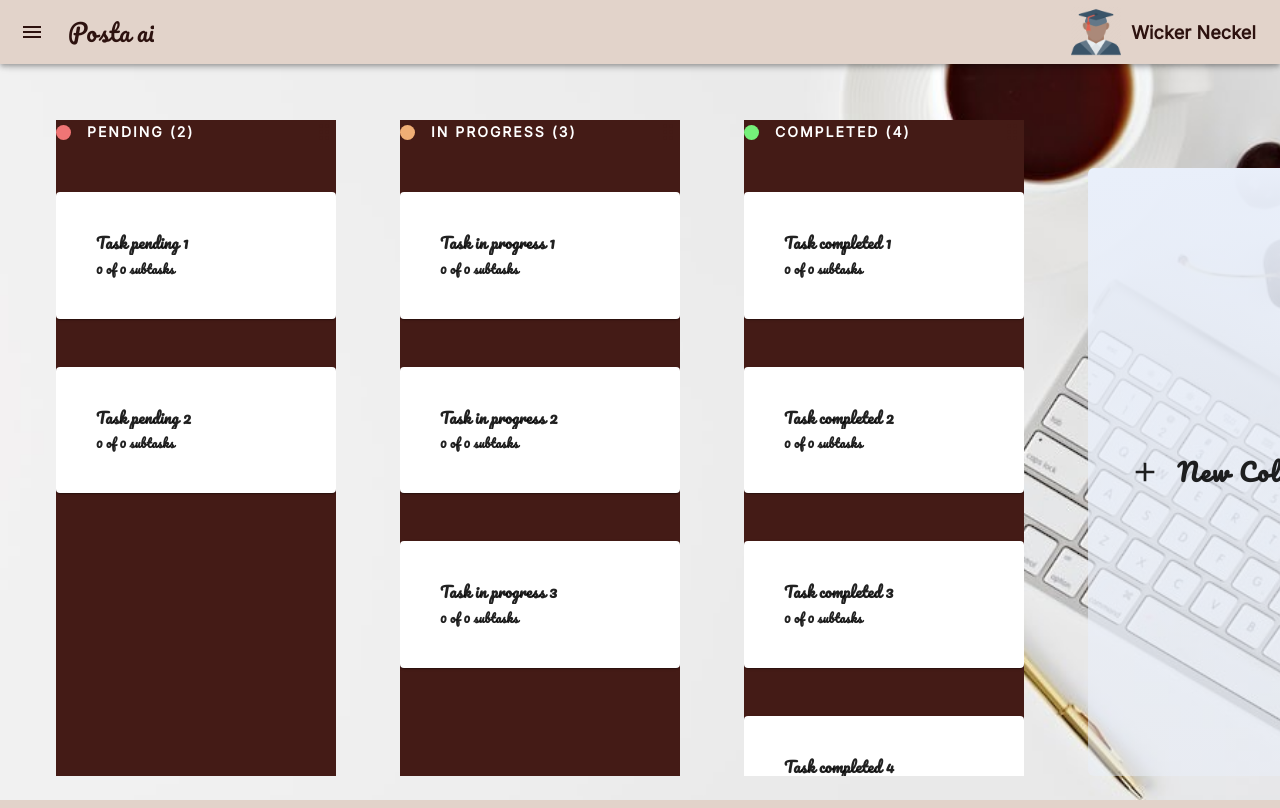
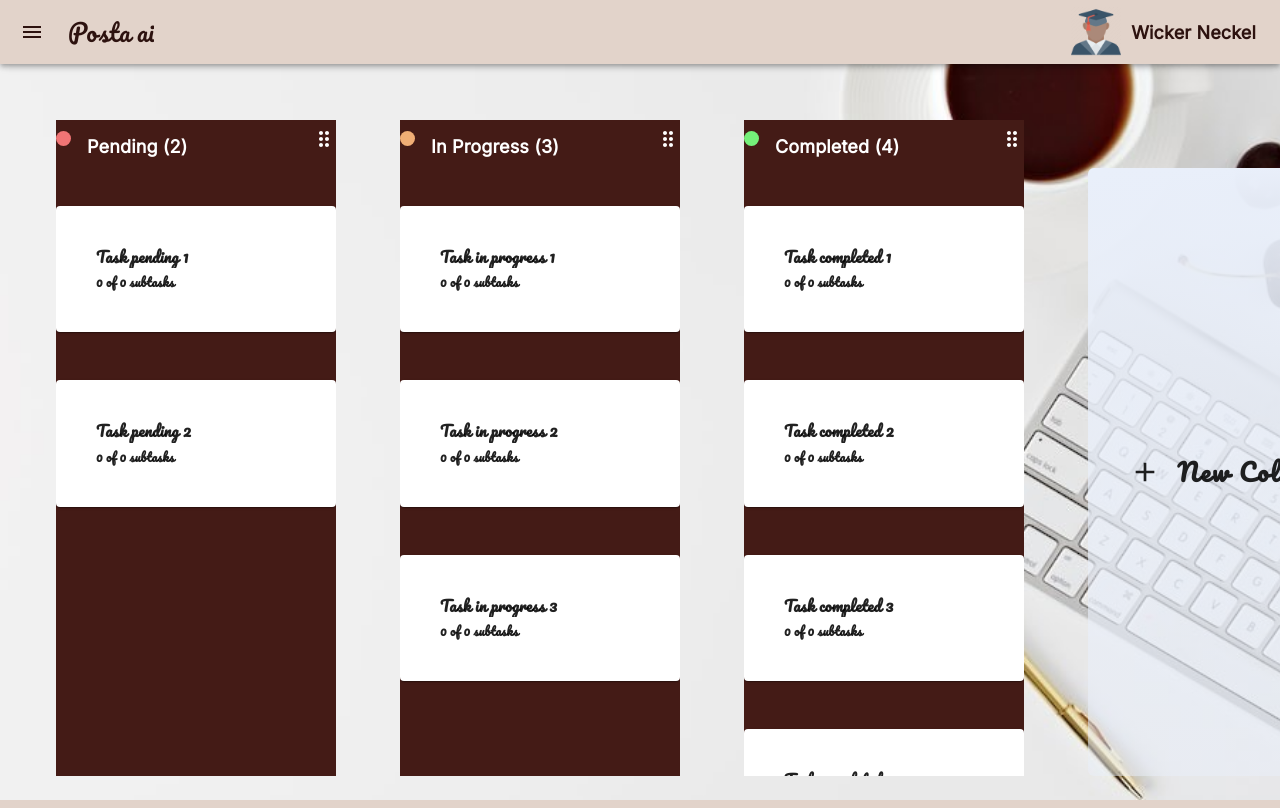
Before and after one commit to WilckerNeckel/posta.ai-frontend, a React (Vite) app: page / in a window 1280 px wide. Shown: the top 808 px of the page. Built offline with nearby package versions, Linux system fonts and the light colour scheme.

Commit message:
fix: fix the board title

```diff
--- a/src/components/active-board-column/ColumnName.tsx
+++ b/src/components/active-board-column/ColumnName.tsx
@@ -42,11 +42,13 @@ export const ColumnName = ({
             />
             <Typography
                 variant="body2"
-        fontWeight={600}
+                fontSize={18}
+                fontWeight={1000}
                 fontFamily={fonts.secondary}
-        letterSpacing={2}
+                // letterSpacing={1}
                 color="white"
-        sx={{ textTransform: "uppercase", flex: 1 }}
+                pt={2}
+                sx={{ flex: 1 }}
             >
                 {`${name} (${tasksLength})`}
             </Typography>
@@ -62,7 +64,7 @@ export const ColumnName = ({
                         animate={{ opacity: 1 }}
                         exit={{ opacity: 0 }}
                     >
-            <DragIndicator color="primary" />
+                        <DragIndicator sx={{ color: "white"}} />
                     </Stack>
                 )}
             </AnimatePresence>
```
Lines whose indentation alone changed are shown as unchanged.
